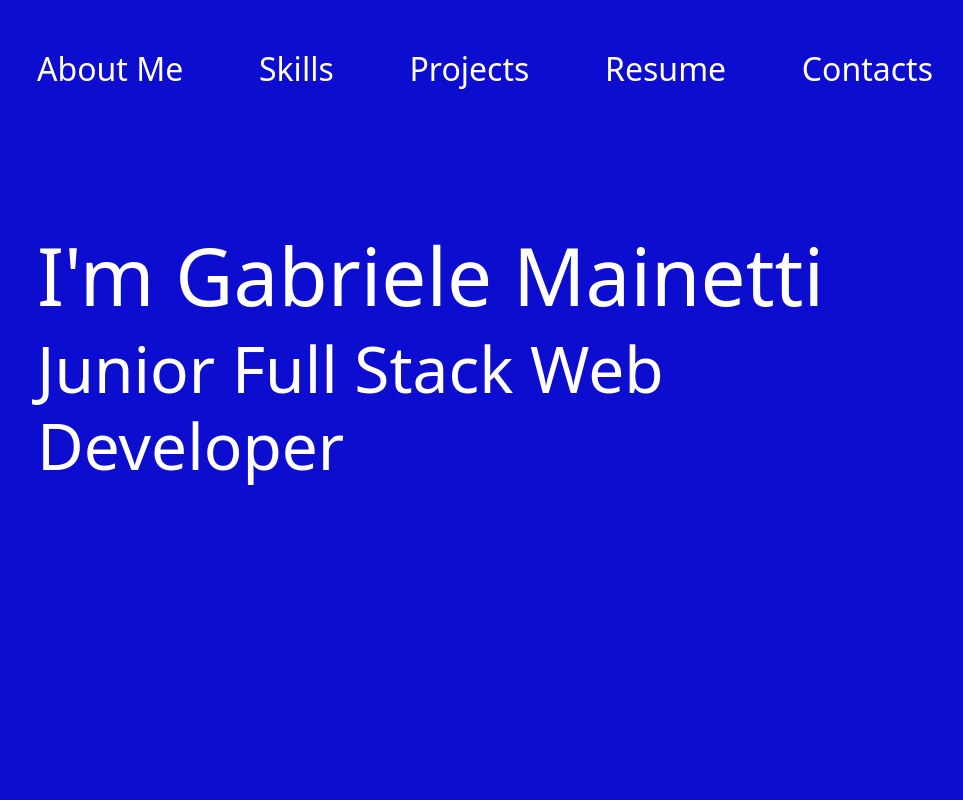
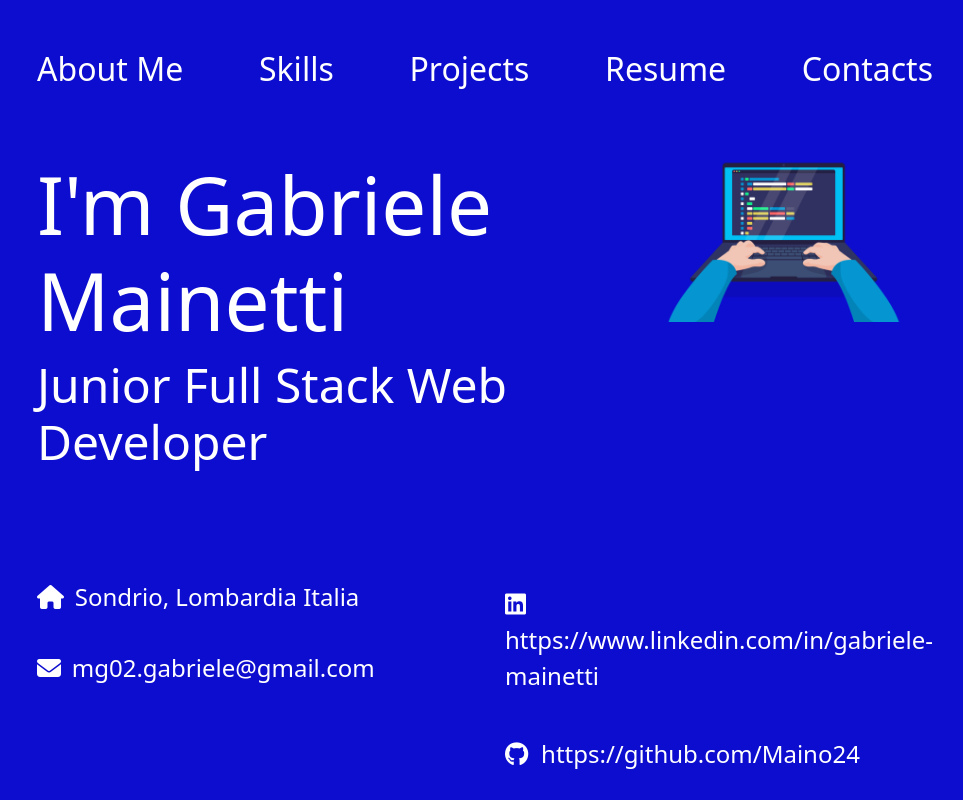
Before and after one commit to Maino24/Portfolio, a Vue app: page / in a window 1280 px wide. Shown: the top 800 px of the page, without its empty margins (155-1118 px from the left). Built offline with nearby package versions, Linux system fonts and the light colour scheme.

Commit message:
header img

```diff
--- a/src/components/HeaderComp.vue
+++ b/src/components/HeaderComp.vue
@@ -8,9 +8,33 @@
                 <li><a href="#resume">Resume</a></li>
                 <li><a href="#contacts">Contacts</a></li>
             </ul>
-
+            <div class="nameImg">
+                <div class="containerName">
                     <h1 class="name animated bounceInDown">I'm Gabriele Mainetti</h1>
                     <h1 class="profession animated bounceInDown">Junior Full Stack Web Developer</h1>
+                </div>
+                <div class="containerImg">
+                    <img src="../assets/pc.webp" alt="">
+                </div>
+            </div>
+        </div>
+        <div class="contacts">
+            <div class="contactsFirst">
+                <li>
+                    <i class="fa-solid fa-house"></i><span>Sondrio, Lombardia Italia</span>
+                </li>
+                <li>
+                    <i class="fa-solid fa-envelope"></i><span>mg02.gabriele@gmail.com</span>
+                </li>
+            </div>
+            <div class="contactsSecond">
+                <li>
+                    <a href="https://www.linkedin.com/in/gabriele-mainetti/"><i class="fa-brands fa-linkedin"></i>https://www.linkedin.com/in/gabriele-mainetti</a>
+                </li>
+                <li>
+                    <a href="https://github.com/Maino24"><i class="fa-brands fa-github"></i>https://github.com/Maino24</a>
+                </li>
+            </div>
         </div>
 
 
@@ -52,9 +76,15 @@ export default {
         border-bottom: 2px solid black;
     }
     }
-
+    .nameImg{
+        display: flex;
+        //margin: auto;
+        justify-content: space-between;
+        padding-top: 7%;
+        .containerName{
+            flex-basis: 70%;
             .name{
-        padding-top: 15%;
+            //padding-top: 15%;
             color: white;
             font-size: 5rem;
             box-shadow: 10px;
@@ -62,10 +92,62 @@ export default {
 
             .profession{
                 color: white;
-        font-size: 4rem;
+                font-size: 3rem;
+            }
+        }
+        .containerImg{
+            flex-basis: 30%;
+            img{
+                width: 90%
+            }
         }
 
     }
 
+}
+    .contacts{
+        width: 70%;
+        margin: auto;
+        //border: 1.5px solid white;
+        display: flex;
+        justify-content: space-between;
+        padding-top: 5%;
+        .contactsFirst{
+            flex-basis: 40%;
+            color: white;
+            li{
+            list-style: none;
+            //padding-top: 5%;
+            font-size: 1.5rem;
+            padding-top: 10%;
+                i{
+                    margin-right: 3%;
+                    color: white;
+                }
+
+            }
+        }
+        .contactsSecond{
+            flex-basis: 40%;
+            color: white;
+            color: white;
+                li{
+                list-style: none;
+                //padding-top: 5%;
+                font-size: 1.5rem;
+                padding-top: 10%;
+                a{
+                    text-decoration: none;
+                    color: white;
+                    i{
+                        margin-right: 3%;
+                        color: white;
+                    }
+                }
+                }
+
+        }
+}
+
 
 </style>
```
Also changed, not shown: src/assets/pc.webp (added). Lines whose indentation alone changed are shown as unchanged.
